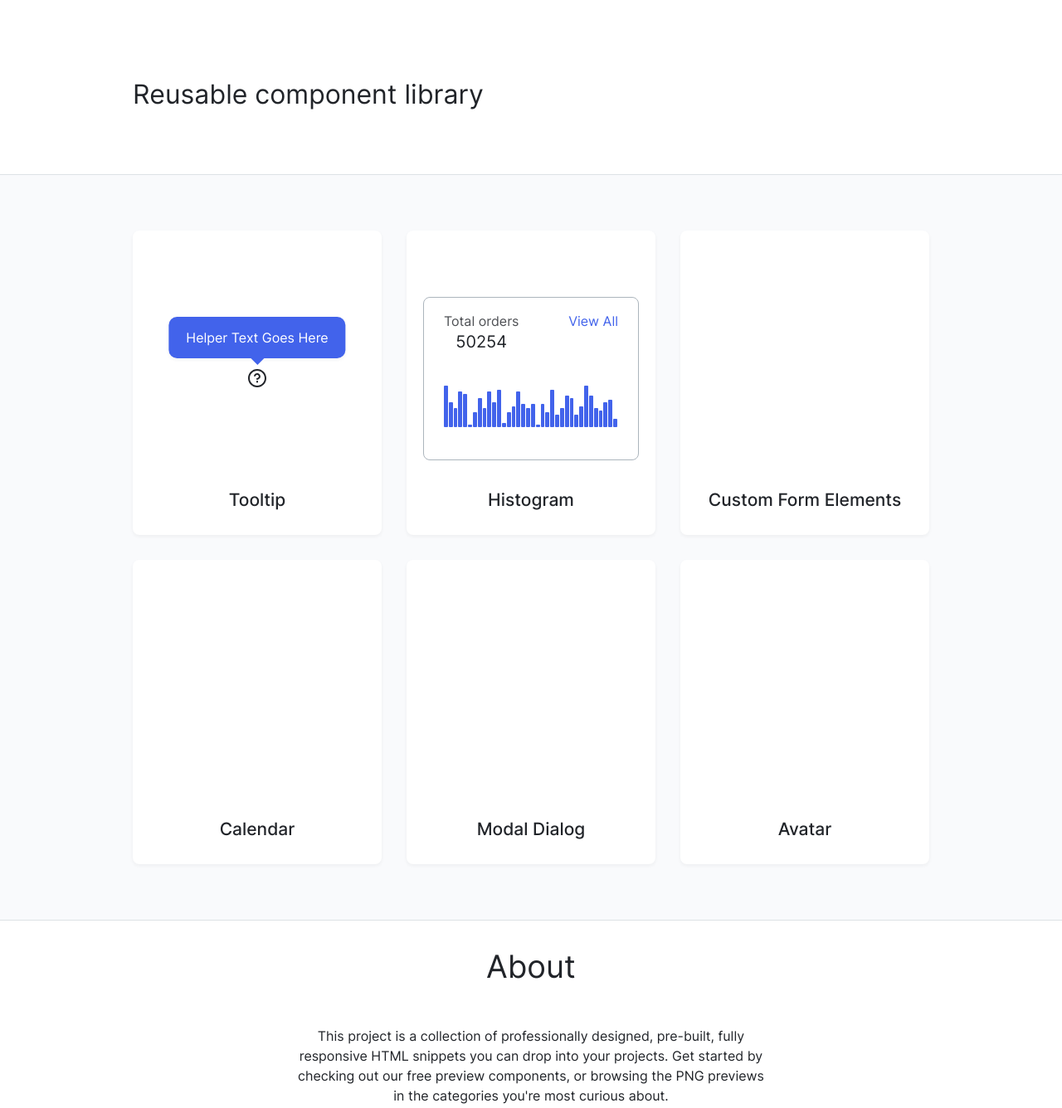
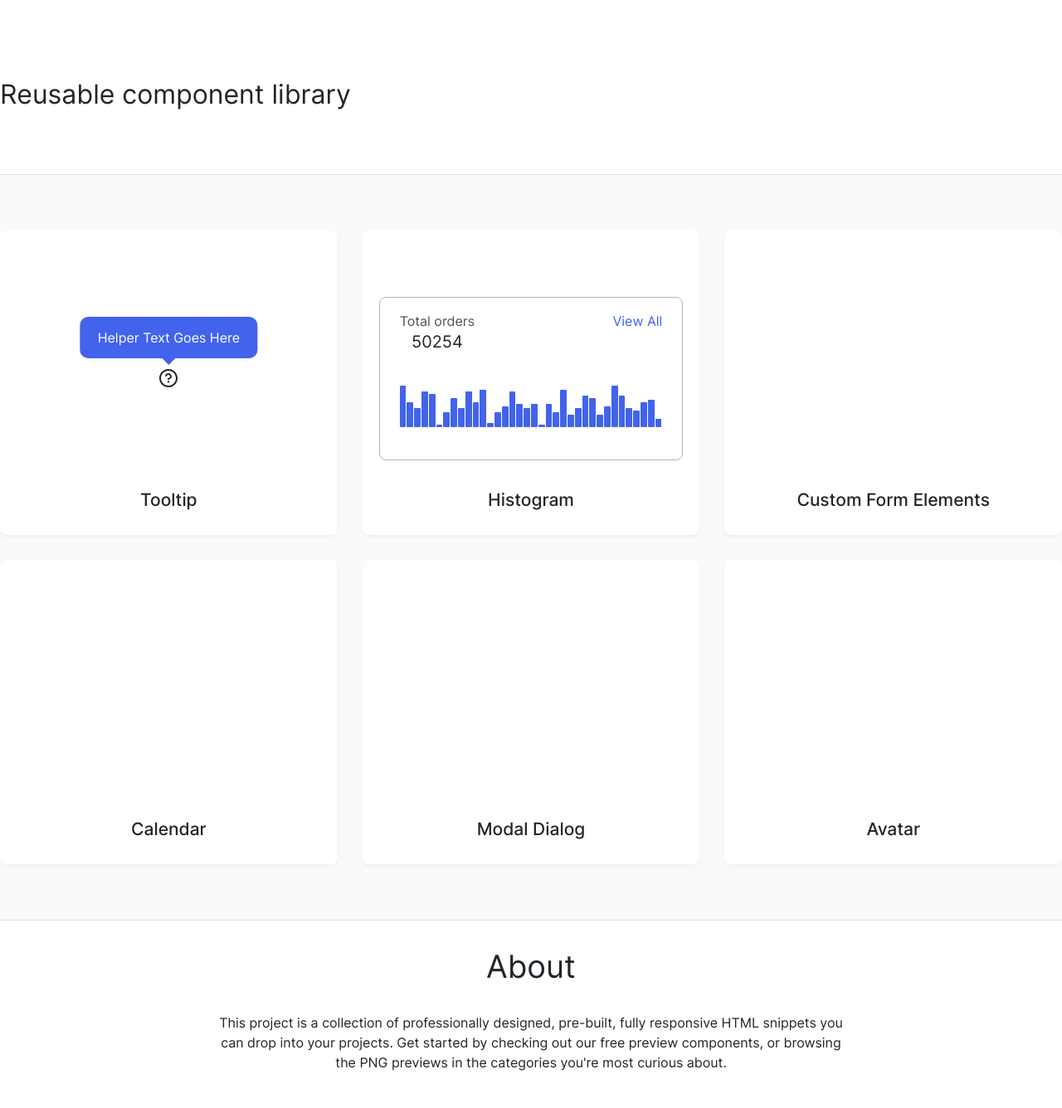
Before and after one commit to js-tasks-ru/htmlcss-20210708_kirill-lappo, a website: page index.html in a window 1280 px wide. Shown: the whole page at 83% size. After the commit the page ends 1309 px from the top, so only its background shows below. Drawn offline with nearby package versions, Linux system fonts and the light colour scheme.

Commit message:
corrected global container areas positioning

```diff
--- a/components/global-container/global-container.css
+++ b/components/global-container/global-container.css
@@ -4,7 +4,9 @@
 }
 
 .global-container__area {
-    padding: 0 160px;
+    max-width: 1440px;
+    width: 100%;
+    margin: 0 auto;
 }
 
 @media (max-width: 768px) {
--- a/index.html
+++ b/index.html
@@ -16,7 +16,7 @@
     <link rel="stylesheet" href="./components/link/link.css">
     <link rel="stylesheet" href="./components/main/main.css">
     <style>
-        .tooltip__info{
+        .tooltip__info {
             display: block;
         }
     </style>
@@ -24,12 +24,15 @@
 
 <body>
     <div class="global-container">
-        <header class="header global-container__area">
+        <header class="header">
+            <div class="global-container__area">
                 <h1 class="header__title">
                     Reusable component library
                 </h1>
+            </div>
         </header>
-        <main class="main global-container__area">
+        <main class="main">
+            <div class="global-container__area">
                 <div class="component-list">
 
                     <div class="component-list__item">
@@ -178,17 +181,22 @@
                     </div>
 
                 </div>
+            </div>
         </main>
-        <footer class="footer global-container__area">
+        <footer class="footer">
+            <div class="global-container__area">
                 <h2 class="footer__title">
                     About
                 </h2>
                 <p class="footer__details">
-                This project is a collection of professionally designed, pre-built, fully responsive HTML snippets you
+                    This project is a collection of professionally designed, pre-built, fully responsive HTML snippets
+                    you
                     can
-                drop into your projects. Get started by checking out our free preview components, or browsing the PNG
+                    drop into your projects. Get started by checking out our free preview components, or browsing the
+                    PNG
                     previews in the categories you're most curious about.
                 </p>
+            </div>
         </footer>
     </div>
 </body>
```
Lines whose indentation alone changed are shown as unchanged.
